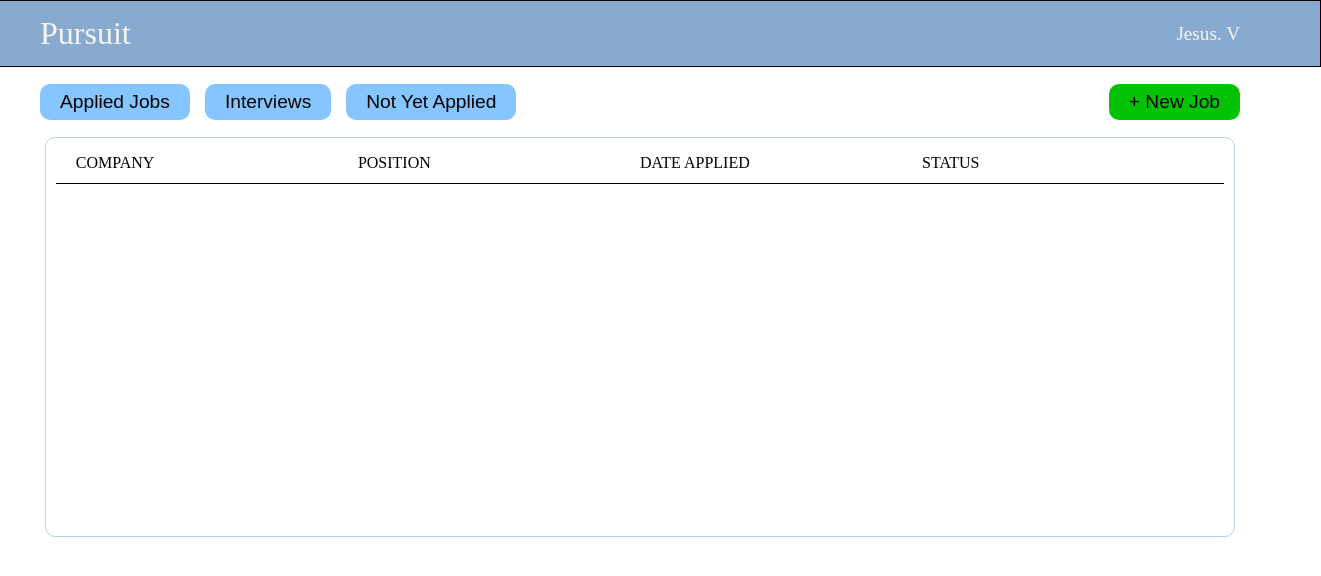
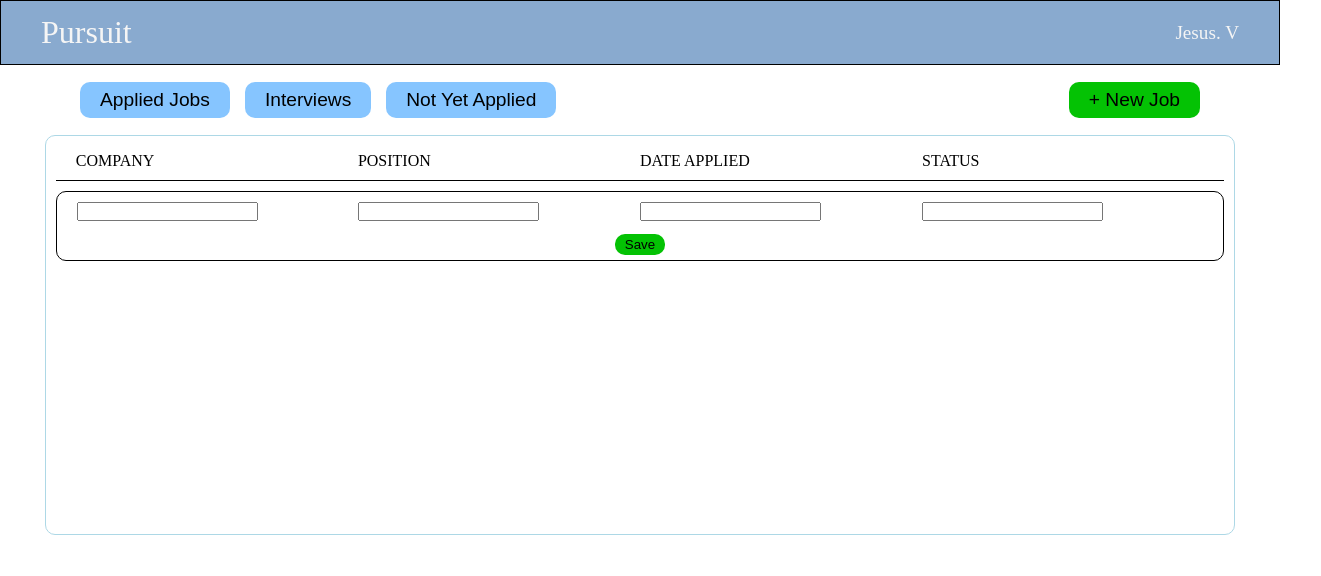
Before and after one commit to jmodestov/pursuit-application-tracker, a React app: page / in a window 1280 px wide. Both pictures are taken after a click on the button "+ New Job". Shown: the top 576 px of the page, 1321 px wide, since content can reach past the window. Built offline with nearby package versions, Linux system fonts and the light colour scheme; no server answers.

Commit message:
Added new job entry feature

```diff
--- a/client/App.jsx
+++ b/client/App.jsx
@@ -17,6 +17,8 @@ const mapStateToProps = (state) => ({
   newPosition: state.jobApps.newPosition,
   newDate: state.jobApps.newDate,
   newStatus: state.jobApps.newStatus,
+  // addJob is true if user wants to add a job entry
+  addJobCard: state.jobApps.addJobCard,
 });
 
 const mapDispatchToProps = (dispatch) => bindActionCreators(actions, dispatch);
@@ -26,9 +28,13 @@ const mapDispatchToProps = (dispatch) => bindActionCreators(actions, dispatch);
 const App = (props) => (
   <div id="app">
     <NavBar />
-    <ViewOptions />
+    <ViewOptions addJob={props.addJob} />
 
-    <MainDisplay loadApps={props.loadApps} jobsApplied={props.jobsApplied} />
+    <MainDisplay
+      loadApps={props.loadApps}
+      jobsApplied={props.jobsApplied}
+      addJobCard={props.addJobCard}
+    />
   </div>
 );
 
--- a/client/actions/actions.js
+++ b/client/actions/actions.js
@@ -13,6 +13,11 @@ export const loadApps = () => (dispatch) => {
     .catch(console.error);
 };
 
+export const addJob = () => (dispatch) => {
+  dispatch({
+    type: types.ADD_JOB_APP,
+  });
+};
 export const updateApps = () => {
   // Does nothing so far
 };
--- a/client/components/mainDisplay.jsx
+++ b/client/components/mainDisplay.jsx
@@ -1,15 +1,21 @@
 import React from 'react';
 import AppliedJobCard from './appliedJobCard.jsx';
+import NewJobCard from './newJobCard.jsx';
 
 const MainDisplay = (props) => {
   // Where do we do fetch to see if we have applications collections?
-  const { jobsApplied, loadApps } = props;
+  const { jobsApplied, loadApps, addJobCard } = props;
   const items = [];
 
   if (jobsApplied && jobsApplied.length !== 0) {
     props.jobsApplied.forEach((job, idx) => {
-      items.push(<AppliedJobCard job={job} />);
+      items.unshift(<AppliedJobCard job={job} />);
     });
+  }
+  // Add a job if addJob is true. This new record will have input fields.
+  console.log('This should be false ', addJobCard);
+  if (addJobCard) {
+    items.unshift(<NewJobCard />);
   }
 
   console.log('Inside if of MainDispaly');
--- /dev/null
+++ b/client/components/newJobCard.jsx
@@ -0,0 +1,26 @@
+import React from 'react';
+
+const NewJobCard = (props) => {
+  // each div should contain input areas
+  return (
+    <div className="Job-Card" id="New-Job-Card">
+      <div id="New-Job-Inputs">
+        <div className="Company-Name">
+          <input type="text" id="Company" name="Company" />
+        </div>
+        <div className="Position-Title">
+          <input type="text" id="Position" name="Position" />
+        </div>
+        <div className="Date-Applied">
+          <input type="text" id="Date" name="Date" />
+        </div>
+        <div className="App-Status">
+          <input type="text" id="Status" name="Status" />
+        </div>
+      </div>
+      <button id="Save-New">Save</button>
+    </div>
+  );
+};
+
+export default NewJobCard;
--- a/client/components/viewOptions.jsx
+++ b/client/components/viewOptions.jsx
@@ -15,7 +15,7 @@ const ViewOptions = (props) => {
         </button>
       </div>
 
-      <button type="button" id="newRecord">
+      <button type="button" id="newRecord" onClick={() => props.addJob()}>
         + New Job
       </button>
     </div>
--- a/client/reducers/jobAppsReducer.js
+++ b/client/reducers/jobAppsReducer.js
@@ -6,6 +6,7 @@ const initialState = {
   newPosition: '',
   newDate: '',
   newStatus: '',
+  addJobCard: false,
 };
 
 const jobAppsReducer = (state = initialState, action) => {
@@ -20,6 +21,11 @@ const jobAppsReducer = (state = initialState, action) => {
         ...state,
         jobsApplied,
       };
+    case types.ADD_JOB_APP:
+      return {
+        ...state,
+        addJobCard: true,
+      };
     default:
       return state;
   }
--- a/client/scss/_mainDisplay.scss
+++ b/client/scss/_mainDisplay.scss
@@ -34,5 +34,38 @@
       cursor: pointer;
       border: 1px solid red;
     }
+
+    &#New-Job-Card{
+
+      display: flex;
+      flex-direction: column;
+      justify-content: space-between;
+      padding-top: 10px;
+      padding-bottom: 5px;
+      height: 70px;
+
+
+      #New-Job-Inputs{
+        display: grid;
+        grid-template-columns: 1fr 1fr 1fr 1fr;
+        align-items: center;
+        width: 100%;
+
+      }
+
+      #Save-New {
+        background-color: rgb(4, 194, 4);
+        border: none;
+        padding: 3px 10px;
+        border-radius: 10px;
+      }
+    }
+
   }
+
+
+
+
+
+
 }
--- a/client/scss/_navbar.scss
+++ b/client/scss/_navbar.scss
@@ -1,6 +1,7 @@
 * {
   padding: 0px;
   margin: 0px;
+  box-sizing: border-box;
 }
 
 #navbar{
@@ -8,9 +9,9 @@
   border: 1px black solid;
   align-items: center;
   justify-content: space-between;
-  width: 100%;
+  width: 100vw;
   height: 65px;
-  padding: 0px 40px;
+
   background-color: rgb(137, 170, 207);
 
   #homeLogo {
--- a/client/scss/_viewType.scss
+++ b/client/scss/_viewType.scss
@@ -5,7 +5,7 @@
 
 #viewType {
   display: flex;
-  width: 100%;
+  width: 100vw;
   height: 70px;
   // border: 1px black solid;
   align-items: center;
```
Also changed, not shown: 1 other file (tests, documents, lock files or other folders).
